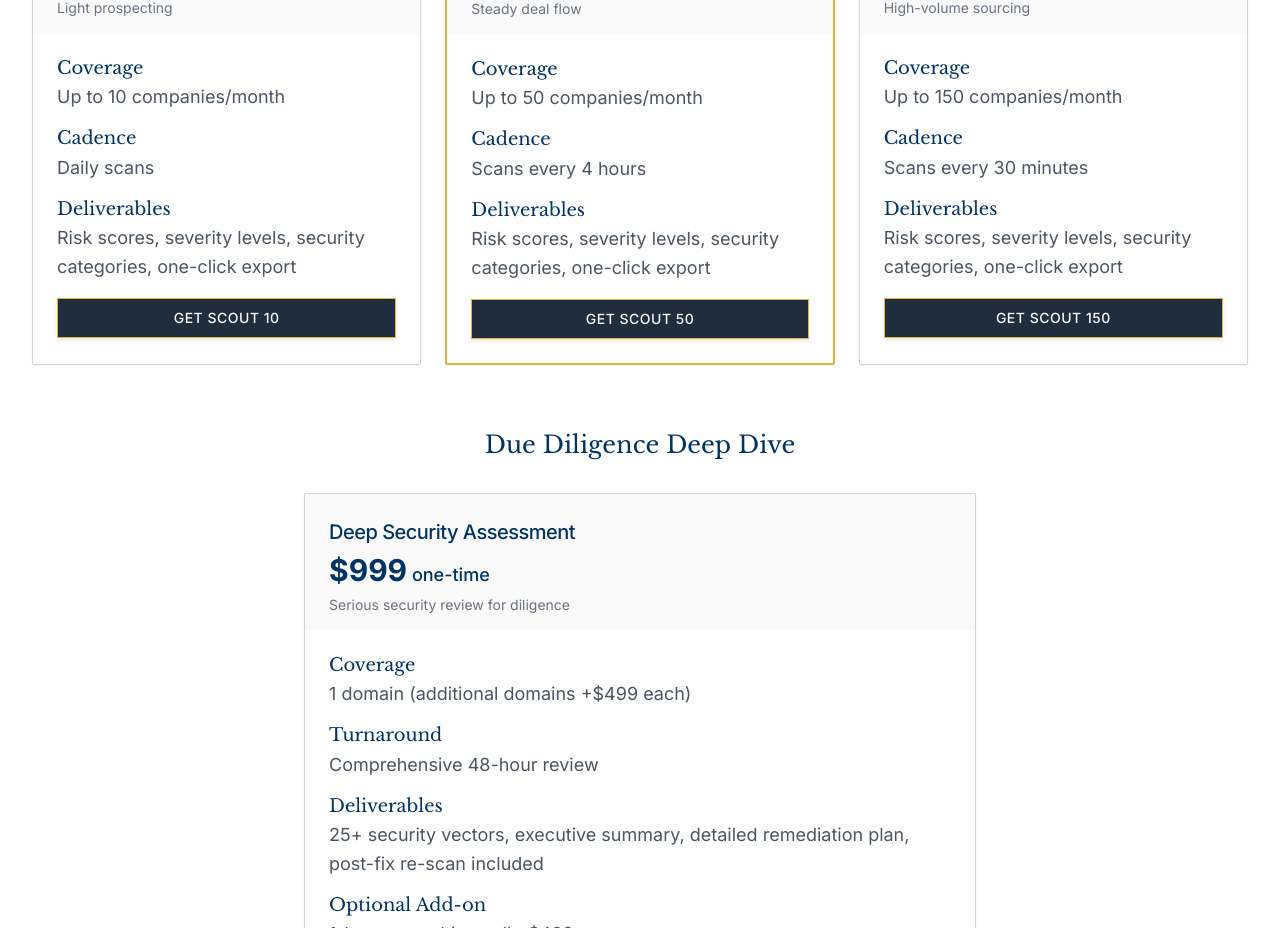
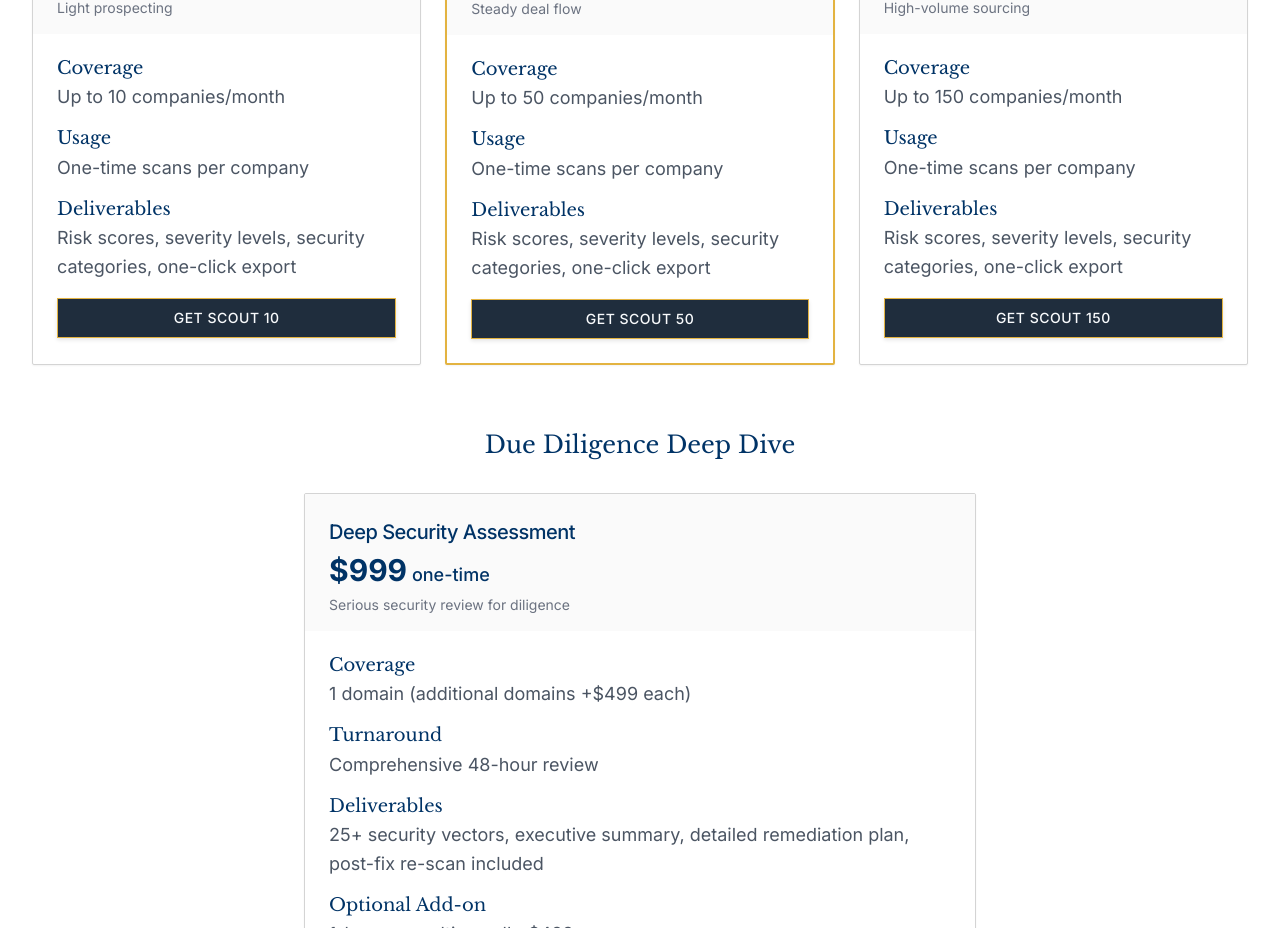
Before and after one commit to rrh1441/dbfe, a Next.js app: page / in a window 1280 px wide. Shown: the part 3180-4108 px from the top of the page. Built offline with nearby package versions, Linux system fonts and the light colour scheme.

Commit message:
Update DealBrief landing page to replace "Cadence" with "Usage" and clarify scan frequency descriptions. Adjusted text to reflect one-time scans per company for improved user understanding.

```diff
--- a/app/page.tsx
+++ b/app/page.tsx
@@ -399,8 +399,8 @@ export default function DealBrief() {
                     <p className="text-gray-600">Up to 10 companies/month</p>
                   </div>
                   <div>
-                    <h4 className="font-medium text-[#003366] mb-1">Cadence</h4>
-                    <p className="text-gray-600">Daily scans</p>
+                    <h4 className="font-medium text-[#003366] mb-1">Usage</h4>
+                    <p className="text-gray-600">One-time scans per company</p>
                   </div>
                   <div>
                     <h4 className="font-medium text-[#003366] mb-1">Deliverables</h4>
@@ -425,8 +425,8 @@ export default function DealBrief() {
                     <p className="text-gray-600">Up to 50 companies/month</p>
                   </div>
                   <div>
-                    <h4 className="font-medium text-[#003366] mb-1">Cadence</h4>
-                    <p className="text-gray-600">Scans every 4 hours</p>
+                    <h4 className="font-medium text-[#003366] mb-1">Usage</h4>
+                    <p className="text-gray-600">One-time scans per company</p>
                   </div>
                   <div>
                     <h4 className="font-medium text-[#003366] mb-1">Deliverables</h4>
@@ -448,8 +448,8 @@ export default function DealBrief() {
                     <p className="text-gray-600">Up to 150 companies/month</p>
                   </div>
                   <div>
-                    <h4 className="font-medium text-[#003366] mb-1">Cadence</h4>
-                    <p className="text-gray-600">Scans every 30 minutes</p>
+                    <h4 className="font-medium text-[#003366] mb-1">Usage</h4>
+                    <p className="text-gray-600">One-time scans per company</p>
                   </div>
                   <div>
                     <h4 className="font-medium text-[#003366] mb-1">Deliverables</h4>
```
